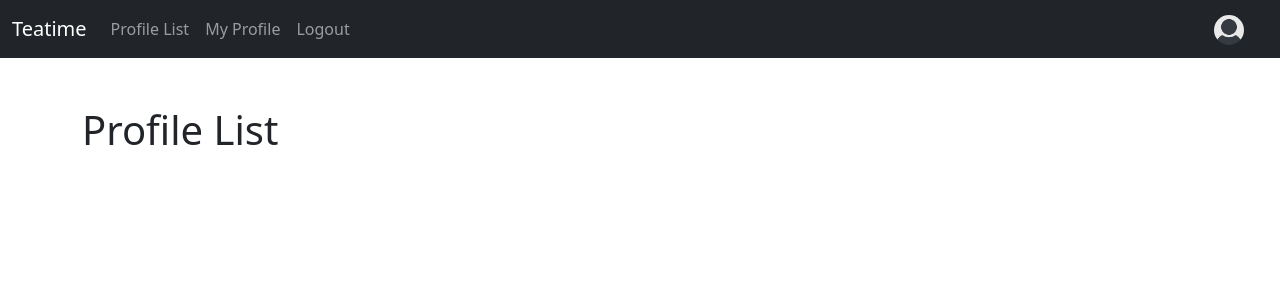
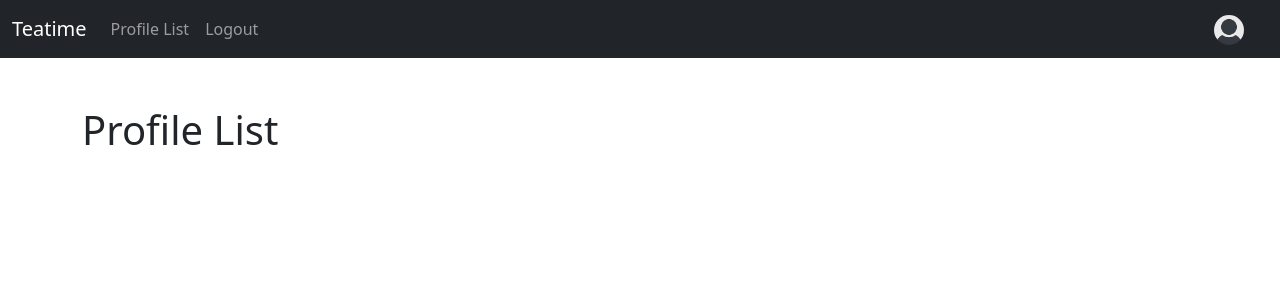
Before and after one commit to youngrokkim2017/twitter_django, a Django app: page /profile_list/ in a window 1280 px wide. Shown: the top 300 px of the page. Run offline with Django 5.2, Linux system fonts and the light colour scheme; the visitor is signed in with stand-in values (Sample User, id 1); data comes from the database, SQL or seed files in the repository; some libraries are stand-ins or nearby versions.

Commit message:
Remove my profile link

```diff
--- a/teatime/templates/navbar.html
+++ b/teatime/templates/navbar.html
@@ -14,11 +14,6 @@
           </a>
         </li>
         {% if user.is_authenticated %}
-        <li class="nav-item">
-          <a class="nav-link" href="{% url 'profile' request.user.id %}">
-            My Profile
-          </a>
-        </li>
         <li class="nav-item">
           <a class="nav-link" href="{% url 'logout' %}">
             Logout
```
